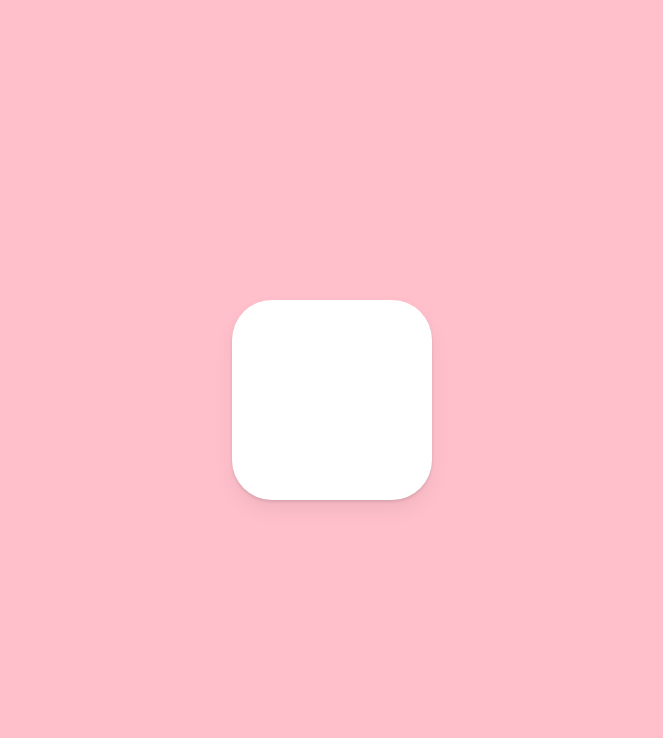
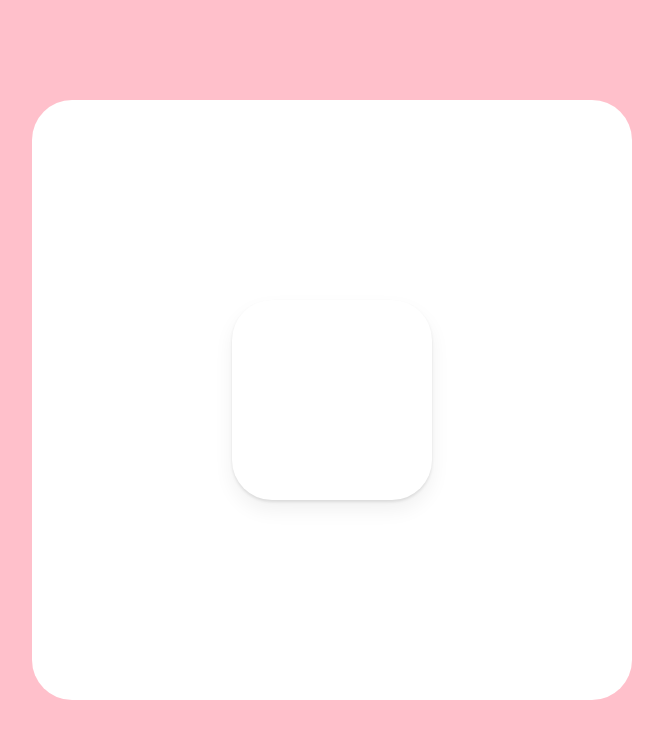
Before and after one commit to 7luky/react-animation, a React (Create React App) app: page / in a window 1280 px wide. Shown: the top 738 px of the page, without its empty margins (308-971 px from the left). Built offline with nearby package versions, Linux system fonts and the light colour scheme.

Commit message:
#8.6 Gestures part Two

```diff
--- a/src/App.tsx
+++ b/src/App.tsx
@@ -1,5 +1,6 @@
 import styled from "styled-components";
 import { motion } from "framer-motion";
+import { useRef } from "react";
 
 const Wrapper = styled.div`
   height: 100vh;
@@ -8,6 +9,16 @@
   justify-content: center;
   align-items: center;
   background-color: pink;
+`;
+const BiggerBox = styled.div`
+  width: 600px;
+  height: 600px;
+  background-color: rgba(255, 255, 255, 1);
+  border-radius: 40px;
+  display: flex;
+  justify-content: center;
+  align-items: center;
+  overflow: hidden;
 `;
 
 const Box = styled(motion.div)`
@@ -34,15 +45,21 @@
 };
 
 function App() {
+  const biggerBoxRef = useRef<HTMLDivElement>(null);
   return (
     <Wrapper>
+      <BiggerBox ref={biggerBoxRef}>
         <Box
           drag
+          dragSnapToOrigin
+          dragElastic={0.5}
+          dragConstraints={biggerBoxRef}
           variants={boxVariants}
           whileHover="hover"
           whileDrag="drag"
           whileTap="click"
         />
+      </BiggerBox>
     </Wrapper>
   );
 }
```
Lines whose indentation alone changed are shown as unchanged.
